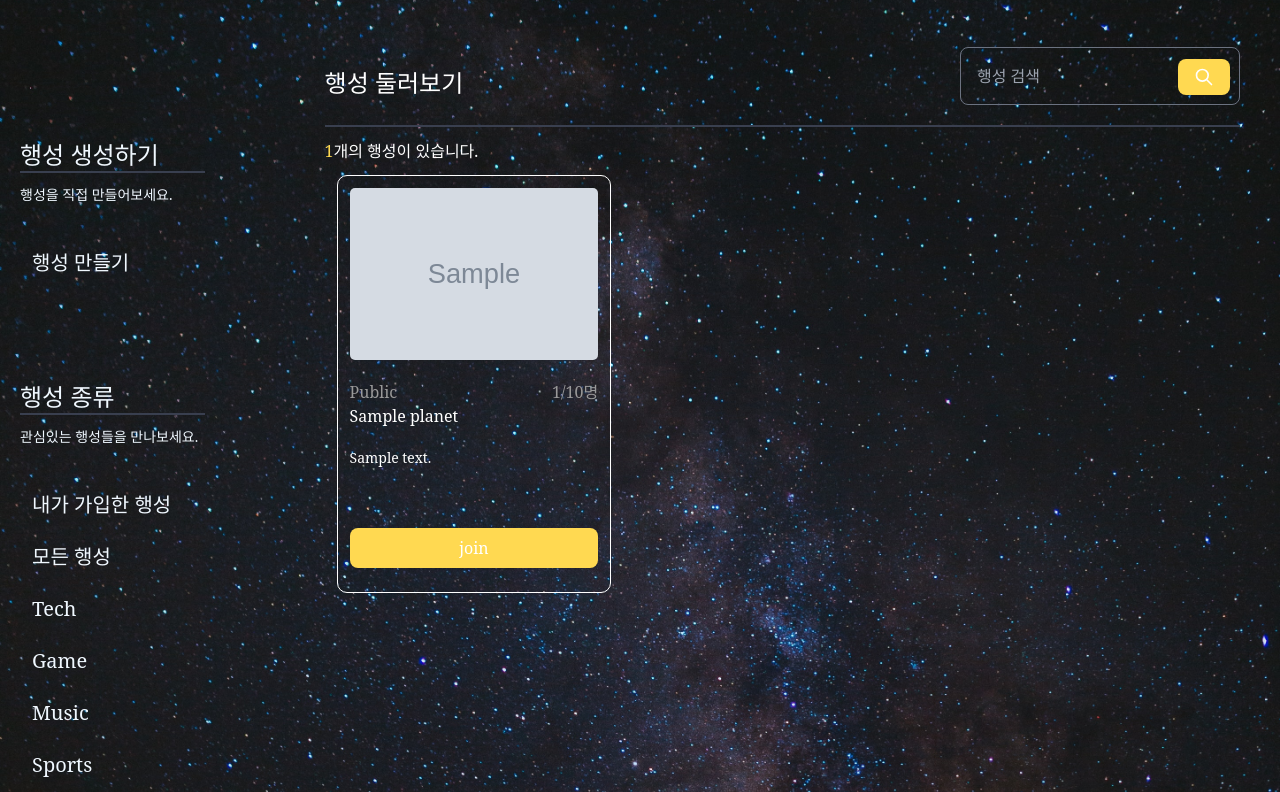
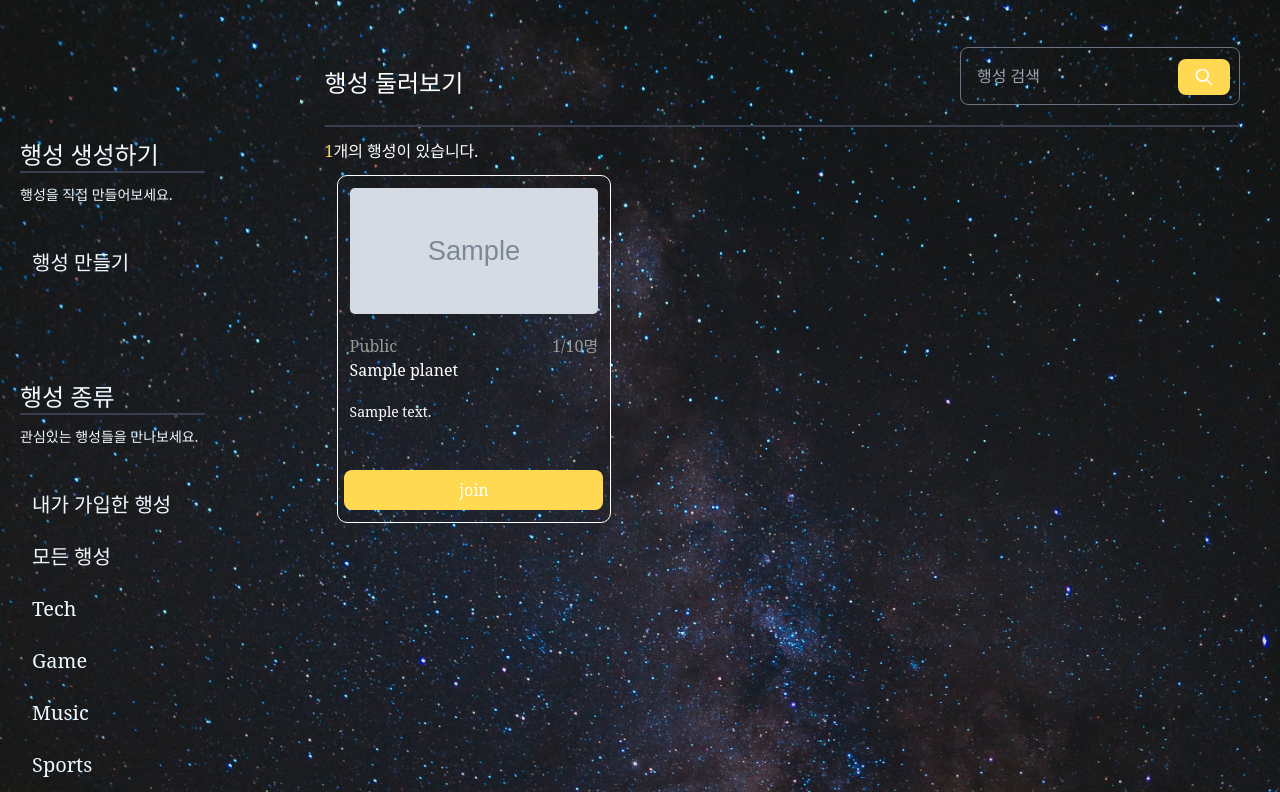
Before and after one commit to kwonjh0825/KDT_FinalProject, a Django app: page /planets/ in a window 1280 px wide. Shown: the part 521-1313 px from the top of the page. Run offline with Django 3.2, Linux system fonts and the light colour scheme; tables that the repository leaves empty hold one stand-in row (values such as "Sample post"); grey boxes marked "Sample" are stand-in pictures; some libraries are stand-ins or nearby versions; some web fonts are replaced.

Commit message:
KP-101 fix button_location

```diff
--- a/app_planets/templates/planets/planet_list.html
+++ b/app_planets/templates/planets/planet_list.html
@@ -294,19 +294,22 @@
           <p class="w-full mt-3"><span class="text-[#ffd951]">{{ planets|length }}</span>개의 행성이 있습니다.</p>
           {% for planet in planets %}
             <div class="planet-list-box w-full md:w-[45%] xl:w-[30%] m-3">
+              <div class="planet-list-inner">
                 <div class="p-3">
-                  <img class="planet-list-img mb-5" src="{% if planet.image %}{{ planet.image.url }}{% else %}{% static 'img/no_planet_img.png' %}{% endif %}" alt="image" style="height: 172px;">
-                  <div class="planet-list-text">
+                  <img class="planet-list-img mb-5" src="{% if planet.image %}{{ planet.image.url }}{% else %}{% static 'img/no_planet_img.png' %}{% endif %}" alt="image" style="height: 126px;">
+                  <div class="planet-list-text mb-12">
                     <div class="flex justify-between">
                       <p class="text-[#999999]">{{ planet.is_public }}</p>
                       <p class="text-[#999999]">
-                        {{ planet.current_capacity }}/{{ planet.maximum_capacity }}명                      </p>
+                        {{ planet.current_capacity }}/{{ planet.maximum_capacity }}명
+                      </p>
                     </div>
                     <p class="mb-5">{{ planet.name }}</p>
                     <p id="description-{{ planet.id }}" class="text-sm min-h-[60px] mb-2 clamp-3-lines">{{ planet.description }}</p>
                     <button id="moreButton-{{ planet.id }}">더보기</button>
                   </div>
-                  <div class="mt-auto">
+                </div>
+                <div class="planet-list-buttons">
                   {% if planet.name in joined_planet_list %}
                     <a href="{% url 'planets:planet_contract' planet.name %}">
                       <button class="button-big button-color-enter my-3">
--- a/app_planets/views.py
+++ b/app_planets/views.py
@@ -89,7 +89,7 @@ def filter(request, category):
 
 def my_planet_filter(request):
     user = request.user
-    user_planets = Accountbyplanet.objects.filter(user=user, planet__is_public='Public')
+    user_planets = Accountbyplanet.objects.filter(user=user)
     joined_planets = [user_planet.planet for user_planet in user_planets]
     joined_planet_list = [joined_planet.name for joined_planet in joined_planets]
 
--- a/static/css/planet_list.css
+++ b/static/css/planet_list.css
@@ -1,6 +1,20 @@
 .planet-list-box {
+  position: relative;
   border: 1px solid white;
   border-radius: 10px;
+}
+
+.planet-list-inner {
+  display: flex;
+  flex-direction: column;
+  height: 100%;
+}
+
+.planet-list-buttons {
+  position: absolute;
+  bottom: 0;
+  left: 2.5%;
+  right: 2.5%;
 }
 
 .planet-list-img {
@@ -11,6 +25,7 @@
 }
 
 .planet-list-text {
+  flex-grow: 1;
   width: 100%;
   min-height: 45%;
 }
--- a/static/css/planet_tags.css
+++ b/static/css/planet_tags.css
@@ -11,7 +11,7 @@
 }
 
 .progress-bar {
-  /* width: 100%; 적용이 안되는중 */
+  width: 50%;
   height: 20px;
   background-color: #dedede;
   font-weight: 600;
```
Lines whose indentation alone changed are shown as unchanged.
